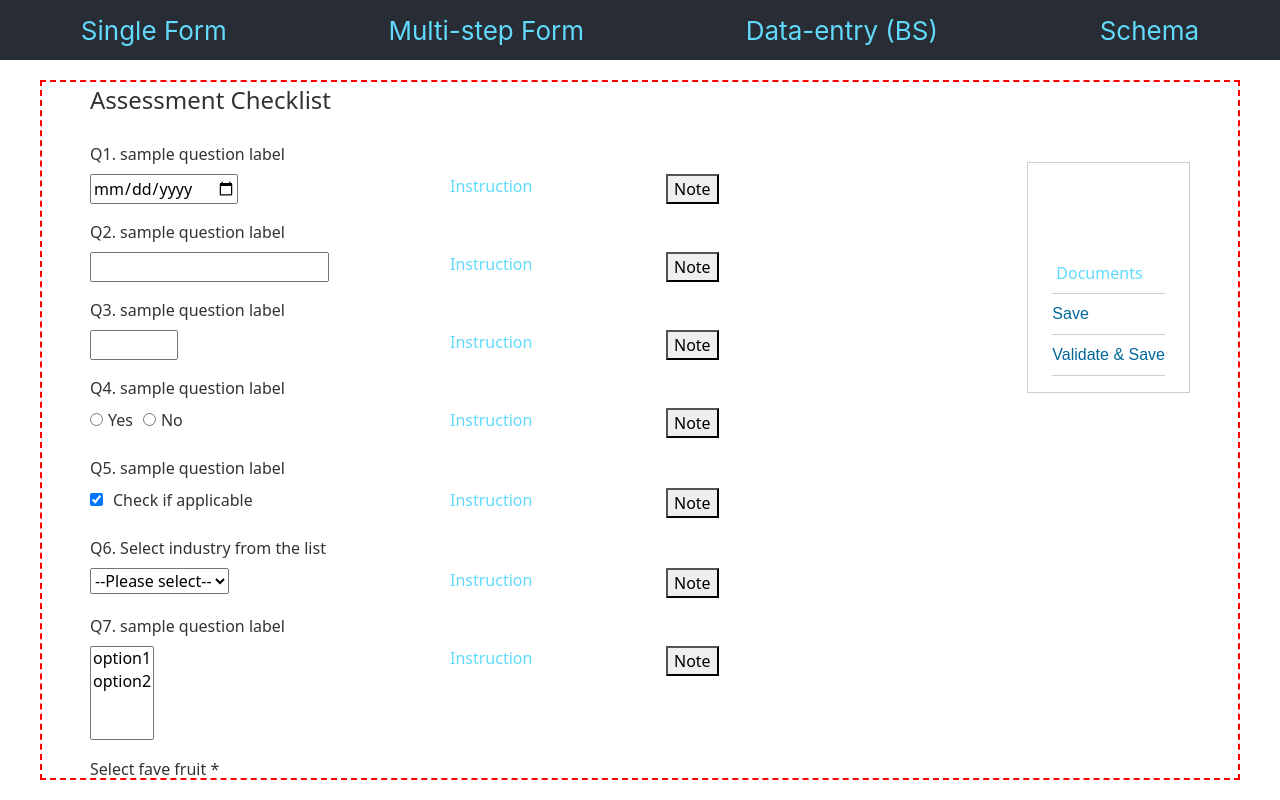
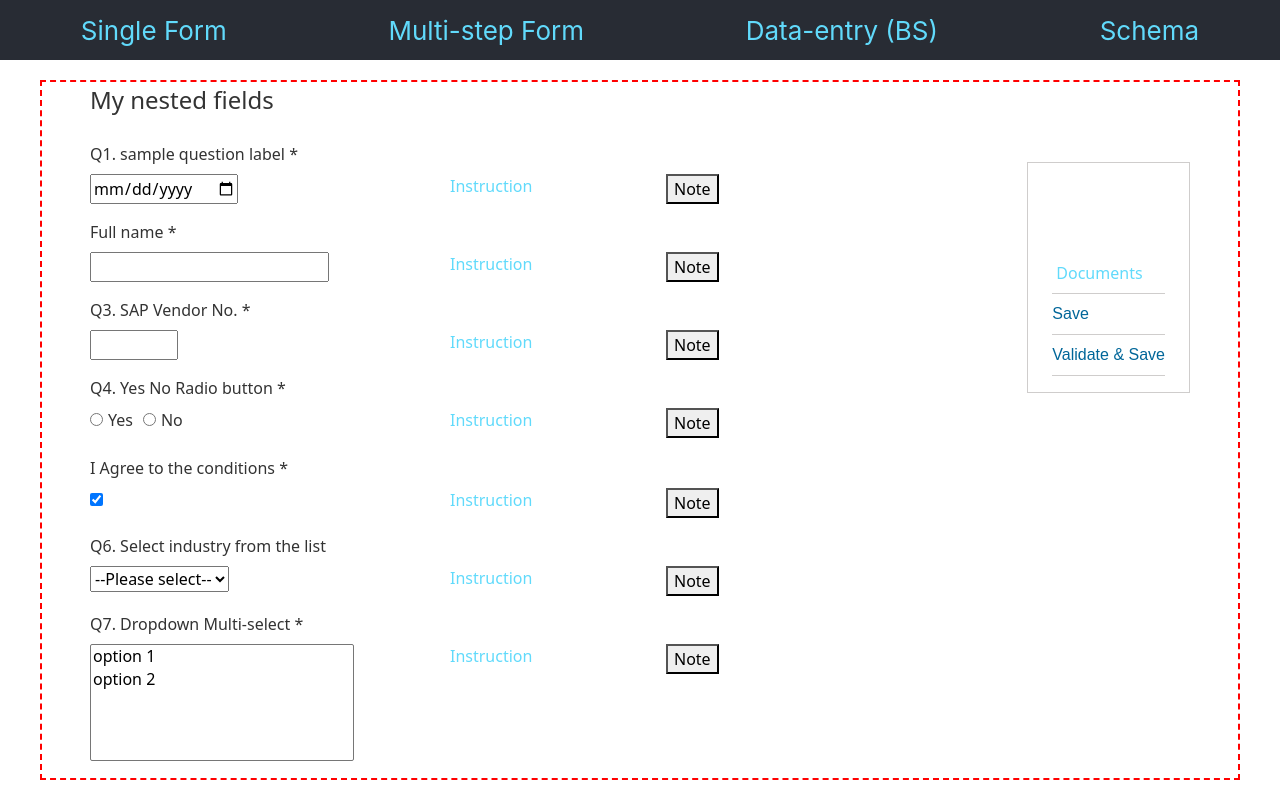
Before and after one commit to joe-oli/dynamic-form-app, a React (Create React App) app: page /dataentry-bs in a window 1280 px wide. Built offline with nearby package versions, Linux system fonts and the light colour scheme.

Commit message:
latest 2024-Apr-29

```diff
--- a/src/CustomFields/CustomCheckboxSingle.tsx
+++ b/src/CustomFields/CustomCheckboxSingle.tsx
@@ -16,10 +16,17 @@ const CustomCheckboxSingle: React.FC<FieldProps<CustomCheckboxSingleData>> = (pr
 
     const formData = props.formData || {};
     const { onChange } = props;
+    const { errorSchema, required } = props;  //err handling
+    const valueErrors = errorSchema && errorSchema.value && errorSchema.value.__errors;
+    const notesInSchema = props.schema.properties && 'notes' in props.schema.properties;
 
     return (
         <div className="form-item">
-            <label className="form-label" dangerouslySetInnerHTML={{ __html: props.schema.title || '' }} />
+            {/* <label className="form-label" dangerouslySetInnerHTML={{ __html: props.schema.title || '' }} /> */}
+            <label className="form-label">
+                <span dangerouslySetInnerHTML={{ __html: props.schema.title || '' }} />
+                {required && <span> *</span>}
+            </label>
 
             <div className="row mt-2">
                 <div className="col-md-5">
@@ -30,15 +37,27 @@ const CustomCheckboxSingle: React.FC<FieldProps<CustomCheckboxSingleData>> = (pr
                         onChange={(event) => onChange({ ...formData, value: event.target.checked })}
                         style={{ marginRight: '10px' }}
                     />
-                    <label htmlFor={`${props.idSchema.$id}_checkbox`}>Check if applicable</label>
+                    {/* <label htmlFor={`${props.idSchema.$id}_checkbox`}>Check if applicable</label> */}
+
+
+                    {valueErrors?.map((error, i) => (
+                        <div key={i} className="error-message">
+                            {error}
+                        </div>
+                    ))}
                 </div>
 
                 <div className="col-md-3">
+                {formData.instruction_link && (
                     <a className="question-instruction" href={formData.instruction_link || '#'} target="_blank" rel="noopener noreferrer">Instruction</a>
+                )}
                 </div>
 
                 <div className="col-md-auto">
+                {notesInSchema && (
+                    <>
                     <button type="button" className="question-note" onClick={handleNotesClick}>Note</button>
+
                     {showNotes && (
                         <textarea
                             value={formData.notes || ''}
@@ -46,6 +65,8 @@ const CustomCheckboxSingle: React.FC<FieldProps<CustomCheckboxSingleData>> = (pr
                             maxLength={3600}
                         />
                     )}
+                    </>
+                )}
                 </div>
             </div>
         </div>
--- a/src/CustomFields/CustomDatePicker.tsx
+++ b/src/CustomFields/CustomDatePicker.tsx
@@ -17,9 +17,17 @@ const CustomDatePicker: React.FC<FieldProps<CustomDatePickerData>> = (props) =>
     const formData = props.formData || {};
     const { onChange } = props;
 
+    const { errorSchema, required } = props;  //err handling
+    const valueErrors = errorSchema && errorSchema.value && errorSchema.value.__errors;
+    const notesInSchema = props.schema.properties && 'notes' in props.schema.properties;
+
     return (
         <div className="form-item">
-            <label className="form-label" dangerouslySetInnerHTML={{ __html: props.schema.title || '' }} />
+            {/* <label className="form-label" dangerouslySetInnerHTML={{ __html: props.schema.title || '' }} /> */}
+            <label className="form-label">
+                <span dangerouslySetInnerHTML={{ __html: props.schema.title || '' }} />
+                {required && <span> *</span>}
+            </label>
 
             <div className="row mt-2">
                 <div className="col-md-5">
@@ -28,20 +36,33 @@ const CustomDatePicker: React.FC<FieldProps<CustomDatePickerData>> = (props) =>
                         value={formData.value || ''}
                         onChange={(event) => onChange({ ...formData, value: event.target.value })}
                     />
+
+                    {valueErrors?.map((error, i) => (
+                        <div key={i} className="error-message">
+                            {error}
+                        </div>
+                    ))}
                 </div>
 
                 <div className="col-md-3">
+                {formData.instruction_link && (
                     <a className="question-instruction" href={formData.instruction_link || '#'} target="_blank" rel="noopener noreferrer">Instruction</a>
+                )}
                 </div>
 
                 <div className="col-md-auto">
+                {notesInSchema && (
+                    <>
                         <button type="button" className="question-note" onClick={handleNotesClick}>Note</button>
+
                         {showNotes && (
                             <textarea
                                 value={formData.notes || ''}
                                 onChange={(event) => onChange({ ...formData, notes: event.target.value })}
                                 maxLength={3600}
                             />
+                        )}
+                    </>
                 )}
                 </div>
             </div>
--- a/src/CustomFields/CustomDropdownMulti.tsx
+++ b/src/CustomFields/CustomDropdownMulti.tsx
@@ -15,7 +15,7 @@ const CustomDropdownMulti: React.FC<FieldProps<CustomDropdownMultiData>> = (prop
     }
 
     const formData = props.formData || {};
-    const { onChange } = props;
+    const { onChange, errorSchema, required } = props;
 
     // const valueSchema = props.schema.properties?.value.items as { type: string; enum?: string[] } | undefined;
     /*
@@ -23,17 +23,25 @@ const CustomDropdownMulti: React.FC<FieldProps<CustomDropdownMultiData>> = (prop
     In JSON Schema, a property can be of multiple types, and one of those types is false, which would not have an items property.
     */
     const valueSchema = (props.schema.properties?.value as any)?.items as { type: string; enum?: string[] } | undefined;
+    const valueErrors = errorSchema && errorSchema.value && errorSchema.value.__errors;
+    // Check if 'notes' is in the schema
+    const notesInSchema = props.schema.properties && 'notes' in props.schema.properties;
 
     return (
         <div className="form-item">
-            <label className="form-label" dangerouslySetInnerHTML={{ __html: props.schema.title || '' }} />
+            {/* <label className="form-label" dangerouslySetInnerHTML={{ __html: props.schema.title || '' }} /> */}
+            <label className="form-label">
+                <span dangerouslySetInnerHTML={{ __html: props.schema.title || '' }} />
+                {required && <span> *</span>}
+            </label>
 
             <div className="row mt-2">
                 <div className="col-md-5">
                     <select
-                        multiple
+                        multiple size={5}
                         value={formData.value || []}
                         onChange={(event) => onChange({ ...formData, value: Array.from(event.target.selectedOptions, option => option.value) })}
+                        style={{ width: '80%', overflowY: 'auto' }} // Adjust the width as needed
                     >
                         {valueSchema?.enum?.map((option, index) => (
                             <option key={index} value={option}>
@@ -41,6 +49,12 @@ const CustomDropdownMulti: React.FC<FieldProps<CustomDropdownMultiData>> = (prop
                             </option>
                         ))}
                     </select>
+
+                    {valueErrors?.map((error, i) => (
+                        <div key={i} className="error-message">
+                            {error}
+                        </div>
+                    ))}
                 </div>
 
                 <div className="col-md-3">
@@ -48,7 +62,10 @@ const CustomDropdownMulti: React.FC<FieldProps<CustomDropdownMultiData>> = (prop
                 </div>
 
                 <div className="col-md-auto">
+                {notesInSchema && (
+                    <>
                     <button type="button" className="question-note" onClick={handleNotesClick}>Note</button>
+
                     {showNotes && (
                         <textarea
                             value={formData.notes || ''}
@@ -56,6 +73,8 @@ const CustomDropdownMulti: React.FC<FieldProps<CustomDropdownMultiData>> = (prop
                             maxLength={3600}
                         />
                     )}
+                    </>
+                )}
                 </div>
             </div>
         </div>
--- a/src/CustomFields/CustomNumberField.tsx
+++ b/src/CustomFields/CustomNumberField.tsx
@@ -18,10 +18,17 @@ const CustomNumberField: React.FC<FieldProps<CustomNumberFieldData>> = (props) =
     const { onChange } = props;
 
     const valueSchema = props.schema.properties?.value as { type: string; minimum?: number; maximum?: number } | undefined;
+    const { errorSchema, required } = props;  //err handling
+    const valueErrors = errorSchema && errorSchema.value && errorSchema.value.__errors;
+    const notesInSchema = props.schema.properties && 'notes' in props.schema.properties;
 
     return (
         <div className="form-item">
-            <label className="form-label" dangerouslySetInnerHTML={{ __html: props.schema.title || '' }} />
+            {/* <label className="form-label" dangerouslySetInnerHTML={{ __html: props.schema.title || '' }} /> */}
+            <label className="form-label">
+                <span dangerouslySetInnerHTML={{ __html: props.schema.title || '' }} />
+                {required && <span> *</span>}
+            </label>
 
             <div className="row mt-2">
                 <div className="col-md-5">
@@ -32,14 +39,25 @@ const CustomNumberField: React.FC<FieldProps<CustomNumberFieldData>> = (props) =
                         min={valueSchema?.minimum}
                         max={valueSchema?.maximum}
                     />
+
+                    {valueErrors?.map((error, i) => (
+                        <div key={i} className="error-message">
+                            {error}
+                        </div>
+                    ))}
                 </div>
 
                 <div className="col-md-3">
+                {formData.instruction_link && (
                     <a className="question-instruction" href={formData.instruction_link || '#'} target="_blank" rel="noopener noreferrer">Instruction</a>
+                )}
                 </div>
 
                 <div className="col-md-auto">
+                {notesInSchema && (
+                    <>
                     <button type="button" className="question-note" onClick={handleNotesClick}>Note</button>
+
                     {showNotes && (
                         <textarea
                             value={formData.notes || ''}
@@ -47,6 +65,8 @@ const CustomNumberField: React.FC<FieldProps<CustomNumberFieldData>> = (props) =
                             maxLength={3600}
                         />
                     )}
+                    </>
+                )}
                 </div>
             </div>
         </div>
--- a/src/CustomFields/CustomRadioField.tsx
+++ b/src/CustomFields/CustomRadioField.tsx
@@ -15,16 +15,26 @@ const CustomRadioField: React.FC<FieldProps<CustomRadioFieldData>> = (props) =>
     }
 
     const formData = props.formData || {};
-    const { onChange } = props;
+    const { onChange, errorSchema,required } = props;
 
     const valueSchema = props.schema.properties?.value as { type: string; enum?: string[] } | undefined;
+    // Extract any errors for the 'value' property
+    const valueErrors = errorSchema && errorSchema.value && errorSchema.value.__errors;
+    // Check if 'notes' is in the schema
+    const notesInSchema = props.schema.properties && 'notes' in props.schema.properties;
 
     return (
         <div className="form-item">
-            <label className="form-label" dangerouslySetInnerHTML={{ __html: props.schema.title || '' }} />
+            {/* <label className="form-label" dangerouslySetInnerHTML={{ __html: props.schema.title || '' }} /> */}
+            <label className="form-label">
+                <span dangerouslySetInnerHTML={{ __html: props.schema.title || '' }} />
+                {required && <span> *</span>}
+            </label>
 
             <div className="row mt-2">
-                <div className="col-md-5" style={{ display: 'flex', alignItems: 'center' }}>
+                <div className="col-md-5" style={{ display: 'flex', flexDirection: 'column' }}>
+
+                    <div style={{display:'flex', alignItems: 'center'}}>
                         {/* style above makes RB horizontal */}
                         {valueSchema?.enum?.map((option, index) => (
 
@@ -43,18 +53,30 @@ const CustomRadioField: React.FC<FieldProps<CustomRadioFieldData>> = (props) =>
                         ))}
                     </div>
 
+                    {valueErrors?.map((error, i) => (
+                        <div key={i} className="error-message">
+                            {error}
+                        </div>
+                    ))}
+                </div>
+
                 <div className="col-md-3">
                     <a className="question-instruction" href={formData.instruction_link || '#'} target="_blank" rel="noopener noreferrer">Instruction</a>
                 </div>
 
                 <div className="col-md-auto">
+                {notesInSchema && (
+                    <>
                     <button type="button" className="question-note" onClick={handleNotesClick}>Note</button>
+
                     {showNotes && (
                         <textarea
                             value={formData.notes || ''}
                             onChange={(event) => onChange({ ...formData, notes: event.target.value })}
                             maxLength={3600}
                         />
+                    )}
+                    </>
                 )}
                 </div>
             </div>
--- a/src/CustomFields/CustomTextField.tsx
+++ b/src/CustomFields/CustomTextField.tsx
@@ -17,12 +17,19 @@ const AssessedTierField: React.FC<FieldProps<AssessedTierFormData>> = (props) =>
     //   const { formData, onChange } = props;  //formData could be undefined, Typescript complains!
     const formData = props.formData || {};
     const { onChange } = props;
+    const { errorSchema, required } = props;  //err handling
 
     const valueSchema = props.schema.properties?.value as { type: string; pattern?: string; minLength?: number; maxLength?: number } | undefined;
+    const valueErrors = errorSchema && errorSchema.value && errorSchema.value.__errors;
+    const notesInSchema = props.schema.properties && 'notes' in props.schema.properties;
 
     return (
         <div className="form-item">
-            <label className="form-label" dangerouslySetInnerHTML={{ __html: props.schema.title || '' }} />
+            {/* <label className="form-label" dangerouslySetInnerHTML={{ __html: props.schema.title || '' }} /> */}
+            <label className="form-label">
+                <span dangerouslySetInnerHTML={{ __html: props.schema.title || '' }} />
+                {required && <span> *</span>}
+            </label>
 
             {/* primary input, instruction, note on its own line or row */}
             <div className="row mt-2">
@@ -36,14 +43,25 @@ const AssessedTierField: React.FC<FieldProps<AssessedTierFormData>> = (props) =>
                         minLength={valueSchema?.minLength}
                         maxLength={valueSchema?.maxLength}
                     />
+
+                    {valueErrors?.map((error, i) => (
+                        <div key={i} className="error-message">
+                            {error}
+                        </div>
+                    ))}
                 </div>
 
                 <div className="col-md-3">
+                {formData.instruction_link && (
                     <a className="question-instruction" href={formData.instruction_link || '#'} target="_blank" rel="noopener noreferrer">Instruction</a>
+                )}
                 </div>
 
                 <div className="col-md-auto">
+                {notesInSchema && (
+                    <>
                     <button type="button" className="question-note" onClick={handleNotesClick}>Note</button>
+
                     {showNotes && (
                         <textarea
                             value={formData.notes || ''}
@@ -51,6 +69,8 @@ const AssessedTierField: React.FC<FieldProps<AssessedTierFormData>> = (props) =>
                             maxLength={3600}
                         />
                     )}
+                    </>
+                )}
                 </div>
             </div>
 
--- a/src/mySchemaTEST.ts
+++ b/src/mySchemaTEST.ts
@@ -1,15 +1,20 @@
 import { RJSFSchema, UiSchema } from "@rjsf/utils";
 
 const schema3: RJSFSchema =  {
-  "title": "Assessment Checklist",
+  "title": "My nested fields",
   "type": "object",
   "required": [
-    "sapvendornumber",
-    "EquifaxSeacrh",
-    "favoriteFruit"
+    "IAgree",
+    "yesNoQuestion",
+    "myDateField",
+    "favoriteSports",
+    "favoriteFruit",
+    "multipleselectdropdown",
+    "sapVendorNumber",
+    "personFullName"
   ],
   "properties": {
-    "datefeild": {
+    "myDateField": {
       "title": "Q1. sample question label",
       "type": "object",
       "properties": {
@@ -21,22 +26,22 @@ const schema3: RJSFSchema =  {
           "type": "string"
         },
         "instruction_link": {
-          "default": "https://www.datefeild.com"
+          "default": "http://www.timeanddate.com"
         }
       },
       "required": [
         "value"
       ]
     },
-    "assessedtier": {
-      "title": "Q2. sample question label",
+    "personFullName": {
+      "title": "Full name",
       "type": "object",
       "properties": {
         "value": {
           "type": "string",
-          "minLength": 5,
-          "maxLength": 10,
-          "pattern": "^[A-Za-z'-]*$"
+          "minLength": 2,
+          "maxLength": 20,
+          "pattern": "^[A-Za-z]{1}[A-Za-z '-]*[A-Za-z]{1}$" //e.g. Mary-Rose O'Conner; replace asterisk(*) with plus(+) if at least one char in the middle is required
         },
         "notes": {
           "type": "string"
@@ -49,8 +54,8 @@ const schema3: RJSFSchema =  {
         "value"
       ]
     },
-    "sapvendornumber": {
-      "title": "Q3. sample question label",
+    "sapVendorNumber": {
+      "title": "Q3. SAP Vendor No.",
       "type": "object",
       "properties": {
         "value": {
@@ -69,8 +74,8 @@ const schema3: RJSFSchema =  {
         "value"
       ]
     },
-    "EquifaxSeacrh": {
-      "title": "Q4. sample question label",
+    "yesNoQuestion": {
+      "title": "Q4. Yes No Radio button",
       "type": "object",
       "properties": {
         "value": {
@@ -91,8 +96,8 @@ const schema3: RJSFSchema =  {
         "value"
       ]
     },
-    "attachedrequireddocuments": {
-      "title": "Q5. sample question label",
+    "IAgree": {
+      "title": "I Agree to the conditions",
       "type": "object",
       "properties": {
         "value": {
@@ -134,16 +139,17 @@ const schema3: RJSFSchema =  {
       ]
     },
     "multipleselectdropdown": {
-      "title": "Q7. sample question label",
+      "title": "Q7. Dropdown Multi-select",
       "type": "object",
       "properties": {
         "value": {
           "type": "array",
+          "minItems" : 1, //for Array, required means empty-array [] is acceptable
           "items": {
             "type": "string",
             "enum": [
-              "option1",
-              "option2",
+              "option 1",
+              "option 2",
             ]
           },
           "uniqueItems": true
@@ -159,12 +165,28 @@ const schema3: RJSFSchema =  {
         "value"
       ]
     },
+    "favoriteSports": {
+      "title": "Favorite Sports",
+      "type": "array",
+      "minItems" : 1, //for Array, required means empty-array [] is acceptable
+      "items": {
+        "type": "string",
+        "enum": [
+          "soccer",
+          "hockey",
+          "baseball",
+          "basketball"
+        ]
+      },
+      "uniqueItems": true
+    },
     "favoriteFruit": {
       "title": "Select fave fruit",
       "type": "object",
       "properties": {
         "value": {
           "type": "array",
+          "minItems" : 1, //for Array, required means empty-array [] is acceptable
           "items": {
             "type": "string",
             "enum": [
@@ -179,7 +201,7 @@ const schema3: RJSFSchema =  {
           "type": "string"
         },
         "instruction_link": {
-          "default": "https://www.multipledropdownlist.com"
+          "default": "https://www.example.com"
         }
       },
       "required": [
@@ -195,19 +217,19 @@ const schema3: RJSFSchema =  {
 
 
 const uiSchema3: UiSchema = {
-    "datefeild": {
+    "myDateField": {
       "ui:field": "CustomDatePicker"
     },
-    "assessedtier": {
+    "personFullName": {
       "ui:field": "CustomTextField"
     },
-    "sapvendornumber": {
+    "sapVendorNumber": {
       "ui:field": "CustomNumberField"
     },
-    "EquifaxSeacrh": {
+    "yesNoQuestion": {
       "ui:field": "CustomRadioField"
     },
-    "attachedrequireddocuments": {
+    "IAgree": {
       "ui:field": "CustomCheckboxSingle"
     },
     "industrySingleDropdown": {
@@ -219,6 +241,9 @@ const uiSchema3: UiSchema = {
     "favoriteFruit": {
       "ui:field": "CustomCheckboxGroup"
     },
+    "favoriteSports": {
+      "ui:widget": "checkboxes"
+    },
     "staticquestion": {
       "ui:widget": "CustomStaticText",
       "ui:options": {
```
Also changed, not shown: src/CustomFields/CustomCheckboxGroup.tsx (+16 -3 lines), src/CustomFields/CustomDropdownSingle.tsx (+4 -5 lines). Lines whose indentation alone changed are shown as unchanged.
